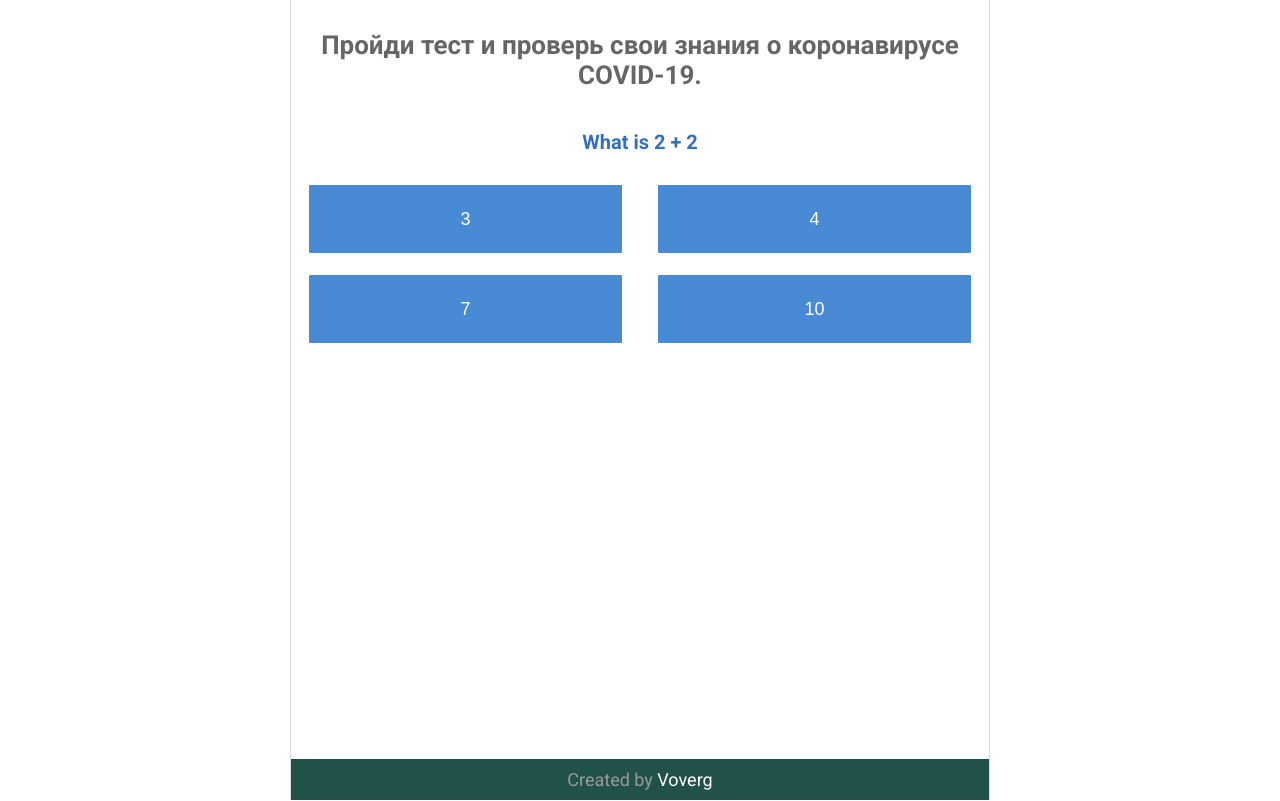
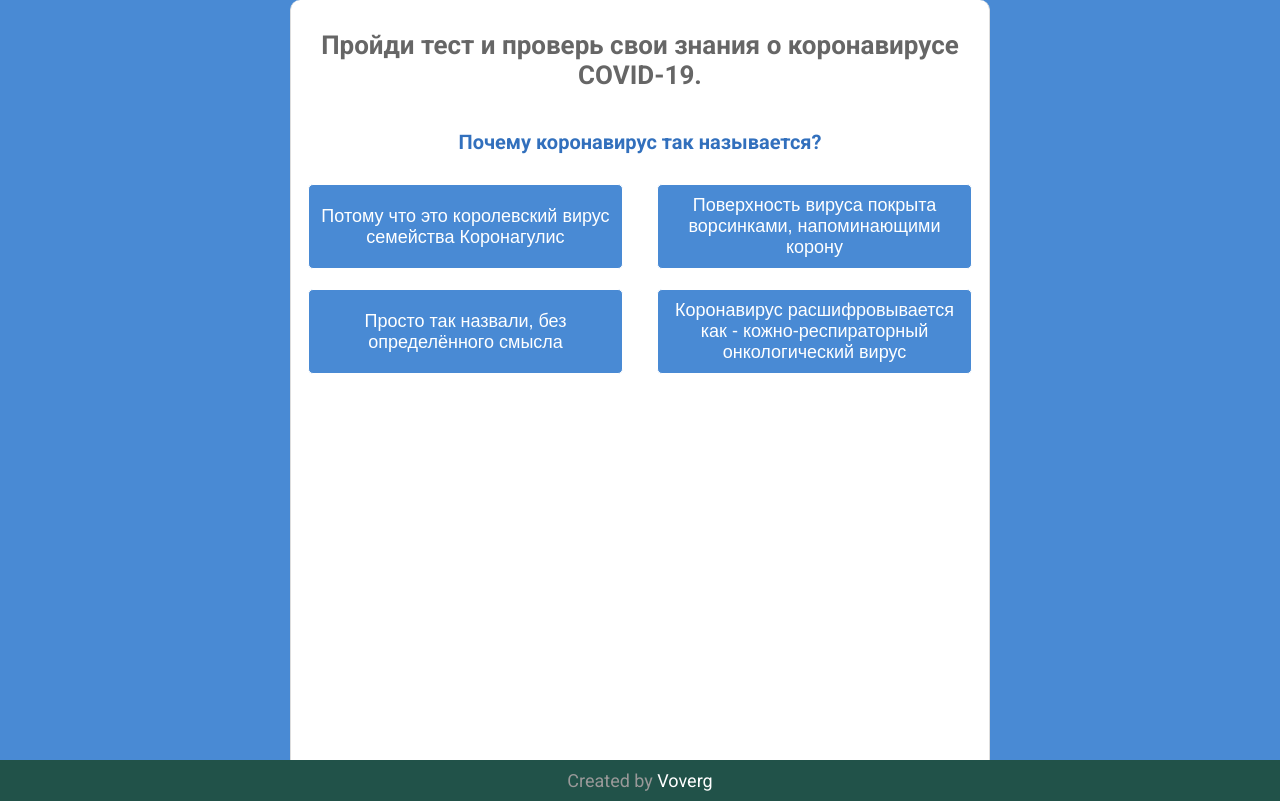
Before and after one commit to voverg/quiz, a plain HTML site: page index.html in a window 1280 px wide. Both pictures are taken after a click on the button "Начать". Drawn offline with Linux system fonts and the light colour scheme.

Commit message:
Added data for the quiz

```diff
--- a/index.html
+++ b/index.html
@@ -15,12 +15,12 @@
     <div class="container">
         <h1 class="text-center">Пройди тест и проверь свои знания о коронавирусе COVID-19.</h1>
         <div id="question-container" class="hide">
-            <div id="question" class="text-center">Вопрос</div>
+            <div id="question" class="text-center"></div>
             <div id="answer-buttons" class="btn-grid">
-                <button class="btn">This is the only video I've ever watched where I turned down the playback speed</button>
+<!--                 <button class="btn">This is the only video I've ever watched where I turned down the playback speed</button>
                 <button class="btn">Вариант 2</button>
                 <button class="btn">Вариант 3</button>
-                <button class="btn">Вариант 4</button>
+                <button class="btn">Вариант 4</button> -->
             </div>
         </div>
 
@@ -28,10 +28,10 @@
             <button id="start-btn" class="start-btn btn">Начать</button>
             <button id="next-btn" class="next-btn btn hide">Дальше</button>
         </div>
+    </div>
 
-        <div class="footer">
-            Created by <a href="https://github.com/voverg" target="_blank">Voverg</a>
-        </div>
+    <div class="footer">
+        Created by <a href="https://github.com/voverg" target="_blank">Voverg</a>
     </div>
 
     <script src="js/data.js"></script>
--- a/js/data.js
+++ b/js/data.js
@@ -1,20 +1,74 @@
 const questionList = [
     {
-        question: 'What is 2 + 2',
+        question: 'Почему коронавирус так называется?',
         answers: [
-            {text: '3', correct: false},
-            {text: '4', correct: true},
-            {text: '7', correct: false},
-            {text: '10', correct: false}
+            {text: 'Потому что это королевский вирус семейства Коронагулис', correct: false},
+            {text: 'Поверхность вируса покрыта ворсинками, напоминающими корону', correct: true},
+            {text: 'Просто так назвали, без определённого смысла', correct: false},
+            {text: 'Коронавирус расшифровывается как - кожно-респираторный онкологический вирус', correct: false}
         ]
     },
     {
-        question: 'What is your name?',
+        question: 'Как передаётся коронавирус?',
         answers: [
-            {text: 'Cat', correct: false},
-            {text: 'Dog', correct: false},
-            {text: 'Vova', correct: true},
-            {text: 'Rabbit', correct: false}
+            {text: 'Половым путём', correct: false},
+            {text: 'Через кровь, порезы ссадины', correct: false},
+            {text: 'Через не свежие продукты', correct: false},
+            {text: 'Воздушно-капельным путём, через предметы обихода', correct: true}
+        ]
+    },
+    {
+        question: 'Сколько в среднем длится инкубационный период коронавируса?',
+        answers: [
+            {text: '1-2 дня', correct: false},
+            {text: '5 дней', correct: false},
+            {text: '10 дней', correct: false},
+            {text: '15 дней', correct: true}
+        ]
+    },
+    {
+        question: 'Какие наиболее распространённые симптомы при заражении коронавирусом?',
+        answers: [
+            {text: 'Боль в глазах, изжога, холодный пот, резь в паху', correct: false},
+            {text: 'Насморк, чихание, обильное газовыделение из заднего прохода', correct: false},
+            {text: 'Высокая темература, сухой кашель, одышка, боли в мышцах', correct: true},
+            {text: 'Шелушение кожи, чесотка, зуд в подмышках, жжение во рту', correct: false}
+        ]
+    },
+    {
+        question: 'Что в первую очередь следует делать для профилактики коронавируса в период карантина?',
+        answers: [
+            {text: 'Избегать контактов с людьми, не трогать лицо руками, чаще мыть руки', correct: true},
+            {text: 'Есть больше лука, чеснока и витаминов', correct: false},
+            {text: 'Пользоваться презервативом', correct: false},
+            {text: 'Принимать антибиотики', correct: false}
+        ]
+    },
+    {
+        question: 'Какую болезнь вызывает коронавирус?',
+        answers: [
+            {text: 'Чахотка', correct: false},
+            {text: 'Пневмония', correct: true},
+            {text: 'Нарушение кровообращения конечностей', correct: false},
+            {text: 'Зуд в заднем проходе', correct: false}
+        ]
+    },
+    {
+        question: 'Сколько времени может находится коронавирус на поверхности предметов?',
+        answers: [
+            {text: '2 часа', correct: false},
+            {text: 'до суток', correct: false},
+            {text: 'До 3-х суток', correct: true},
+            {text: 'До двух недель', correct: false}
+        ]
+    },
+    {
+        question: 'От куда взялся коронавирус?',
+        answers: [
+            {text: 'Вероятнее всего он перешёл к человеку от летучих мышей', correct: true},
+            {text: 'Вероятнее всего его создали в лаборатории, чтобы снизить избыточную численность населения', correct: false},
+            {text: 'Вероятнее всего его завезли инопланетяне', correct: false},
+            {text: 'Вероятнее всего он мутировал из вируса Гриппа', correct: false}
         ]
     }
 ]
--- a/js/quiz.js
+++ b/js/quiz.js
@@ -17,7 +17,7 @@ function startGame () {
 
 function setNextQuestion () {
     resetState();
-    showQuestion(questions[currentQuestion]);
+    showQuestion(questionList[currentQuestion]);
 }
 
 function resetState () {
@@ -53,13 +53,13 @@ function selectAnswer (e) {
         setStatusClass(button, button.dataset.correct);
     })
 
-    if (questions.length > currentQuestion + 1) {
+    if (questionList.length > currentQuestion + 1) {
         nextButton.classList.remove('hide');
     } else {
         startButton.innerText = 'Начать заново';
         startButton.classList.remove('hide');
 
-        question.innerHTML = `Кол-во правильных ответов = ${correctAnswers} из ${questions.length}`;
+        question.innerHTML = `Кол-во правильных ответов = ${correctAnswers} из ${questionList.length}`;
     }
 }
 
@@ -82,25 +82,3 @@ nextButton.addEventListener('click', () => {
     currentQuestion++;
     setNextQuestion();
 })
-
-// Data questions
-const questions = [
-    {
-        question: 'What is 2 + 2',
-        answers: [
-            {text: '3', correct: false},
-            {text: '4', correct: true},
-            {text: '7', correct: false},
-            {text: '10', correct: false}
-        ]
-    },
-    {
-        question: 'What is your name?',
-        answers: [
-            {text: 'Cat', correct: false},
-            {text: 'Dog', correct: false},
-            {text: 'Vova', correct: true},
-            {text: 'Rabbit', correct: false}
-        ]
-    }
-]
--- a/style.css
+++ b/style.css
@@ -9,7 +9,10 @@ body {
     font-size: 18px;
     color: #555;
     display: flex;
+    flex-direction: column;
     justify-content: center;
+    align-items: center;
+    background-color: #498ad4;
 }
 
 a {
@@ -21,12 +24,13 @@ a:hover {
 }
 
 .container {
-    position: relative;
     width: 700px;
-    height: 100vh;
+    min-height: 95vh;
     background-color: white;
     border-left: 1px solid #ddd;
     border-right: 1px solid #ddd;
+    border-top-right-radius: 10px;
+    border-top-left-radius: 10px;
 }
 
 h1 {
@@ -38,6 +42,7 @@ h1 {
 .text-center {
     text-align: center;
 }
+
 #question {
     padding: 10px 0 20px;
     font-size: 20px;
@@ -60,7 +65,7 @@ h1 {
     color: white;
     font-size: 18px;
     border: 1px solid white;
-    border-radius: 2px;
+    border-radius: 5px;
 }
 .btn:hover {
     cursor: pointer;
@@ -83,7 +88,6 @@ h1 {
 }
 
 .footer {
-    position: absolute;
     bottom: 0;
     width: 100%;
     padding: 10px;
```
